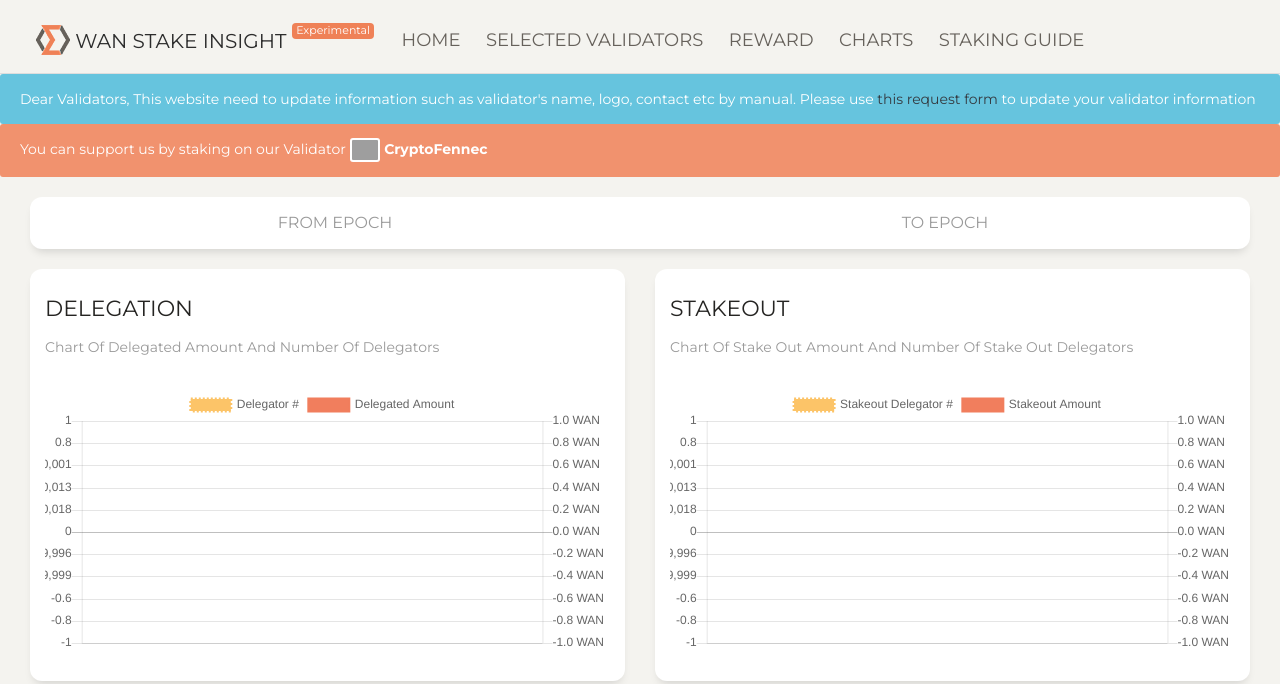
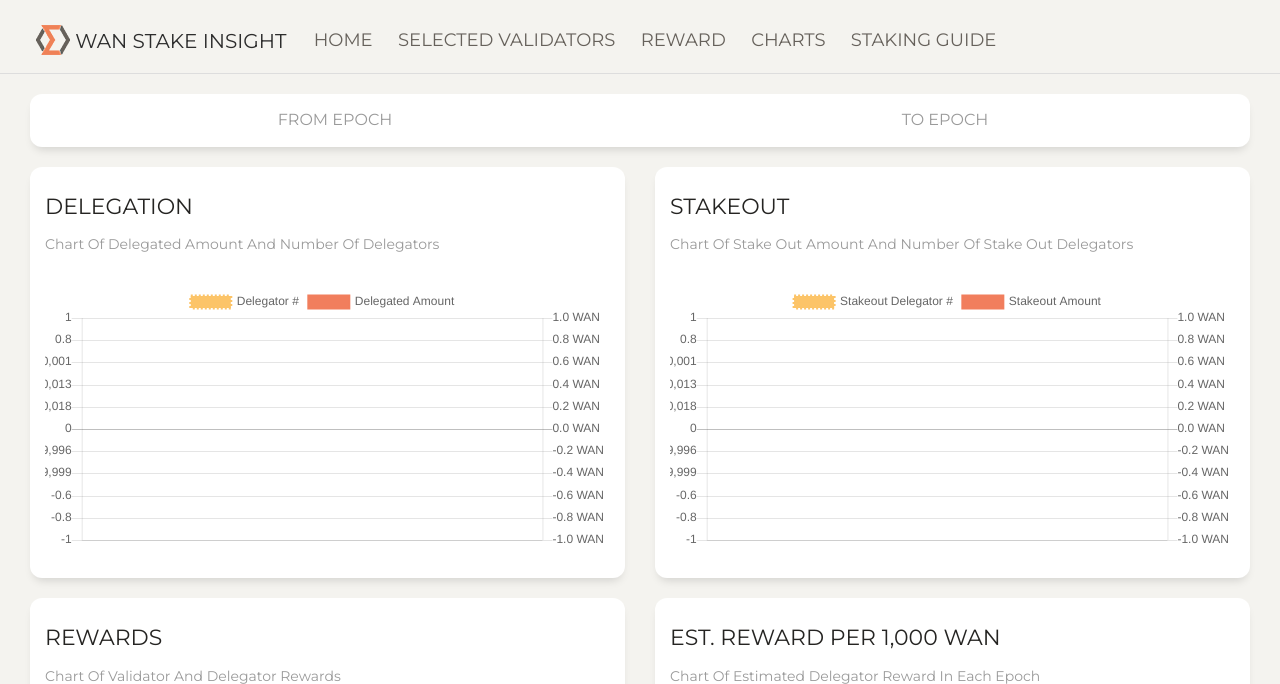
Before and after one commit to wandevs/wanstakeinsight, a CodeIgniter app: the page made by application/views/chart.php in a window 1280 px wide. Shown: the top 684 px of the page. Run offline with CodeIgniter, Linux system fonts and the light colour scheme; data that the repository does not hold is empty; some libraries are stand-ins or nearby versions; grey boxes are pictures that could not be loaded.

Commit message:
Removed all "CryptoFennec" + Experimental Badge

```diff
--- a/application/controllers/Welcome.php
+++ b/application/controllers/Welcome.php
@@ -1862,7 +1862,7 @@ class Welcome extends CI_Controller {
         }
         echo '-------------------------------------------<br/>';
         echo '🔗 Full info at www.wanstakeinsight.com<br/>';
-        echo '❤ Support us by staking on validator "CryptoFennec" :3';
+        //echo '❤ Support us by staking on validator "CryptoFennec" :3';
     }
 
 
--- a/application/views/header.php
+++ b/application/views/header.php
@@ -85,7 +85,7 @@
         <nav class="navbar navbar-expand-lg navbar-transparent">
 
 
-                    <a style="color:#2c2c2c;margin-left:20px;margin-top:10px;" class="navbar-brand" href="./"><img src="./assets/logo.png" style="margin-top:-5px;"/> WAN STAKE INSIGHT <sup class="badge badge-danger" style="font-size:11px;font-weight:normal;vertical-align: top">Experimental</sup></a>
+                    <a style="color:#2c2c2c;margin-left:20px;margin-top:10px;" class="navbar-brand" href="./"><img src="./assets/logo.png" style="margin-top:-5px;"/> WAN STAKE INSIGHT</a>
 
             <div class="navbar-toggle">
                 <button class="navbar-toggler" type="button" data-toggle="collapse" data-target="#navbarNav" aria-controls="navigation-index" aria-expanded="false" aria-label="Toggle navigation">
@@ -164,10 +164,3 @@
             </div>
         </nav>
 -->
-
-        <div class="alert alert-info" style="margin-bottom:0">
-            Dear Validators, This website need to update information such as validator's name, logo, contact etc by manual. Please use <a class="text-dark" target="_blank" href="https://forms.gle/sZBtsaAhpuACeiGEA">this request form</a> to update your validator information
-        </div>
-        <div class="alert alert-danger">
-            You can support us by staking on our Validator <b><img src="https://www.cryptofennec.com/images/cryptofennec.png" style="height:24px;width:auto;background:white;display:inline-block;padding:2px"/> CryptoFennec</b>
-        </div>
```
